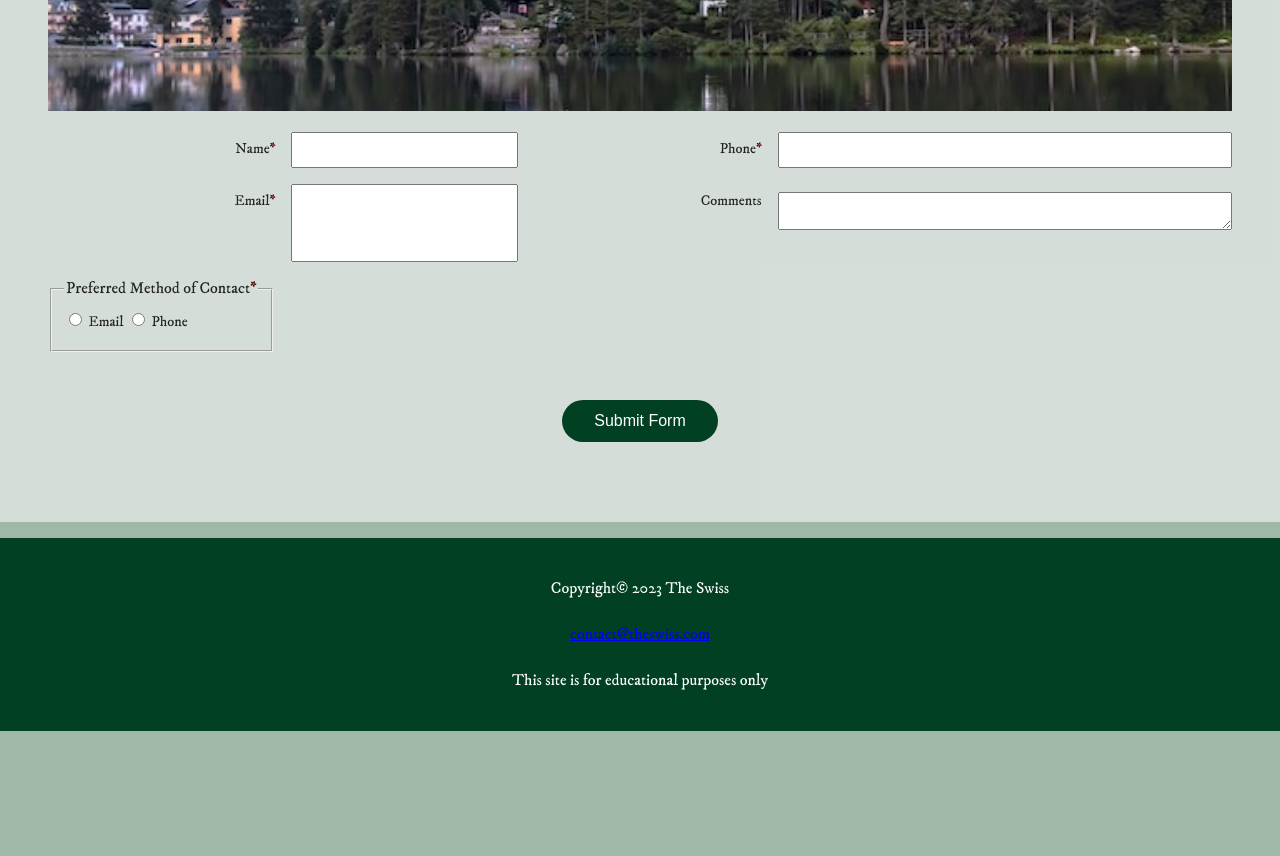
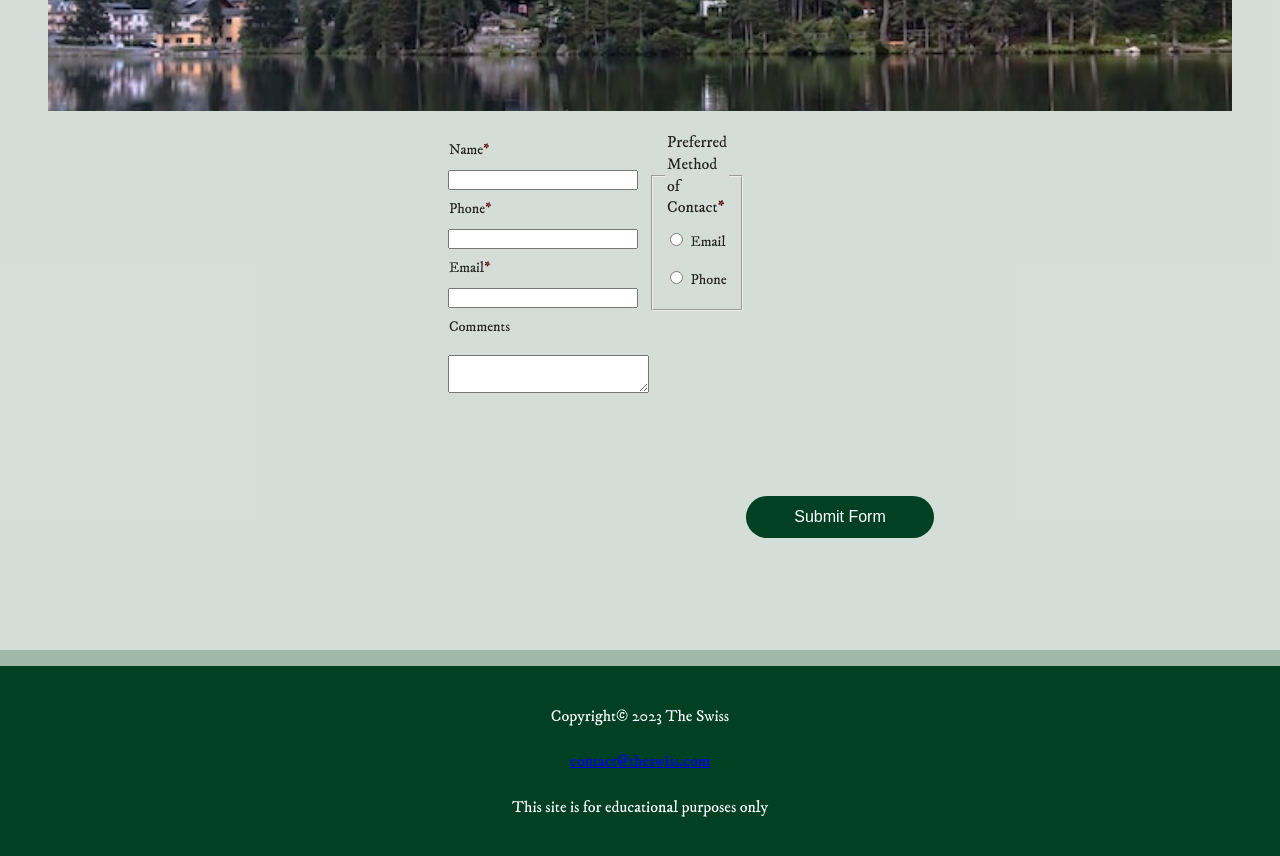
Before and after one commit to tiredgroupie/The-Swiss-resort-website, a plain HTML site: page contact.html in a window 1280 px wide. Shown: the part 1260-2116 px from the top of the page. Before the commit the page ends 1991 px from the top, so only its background shows below. Drawn offline with nearby package versions, Linux system fonts and the light colour scheme.

Commit message:
updated the form styles
i updated the form to update the website

```diff
--- a/contact.html
+++ b/contact.html
@@ -40,8 +40,8 @@
 	<section id="form">
 
 		<form action="https://wp.zybooks.com/form-viewer.php" method="POST" target="_blank">
-
-
+			<div id="grid-form">
+					<div>
             <label for="my-name">Name<span class="required">*</span></label>
 			<input type="text" name="my-name" id="my-name" required>
 			<label for="my-phone">Phone<span class="required">*</span></label>
@@ -50,7 +50,8 @@
 			<input type="email" name="my-email" id="my-email" required>
 			<label for="my-comments">Comments</label>
 			<textarea name="my-comments" id="my-comments"></textarea>
-
+					</div>
+					<div>
             <section>
                 <fieldset>
                     <legend>Preferred Method of Contact<span class="required">*</span></legend>
@@ -60,7 +61,9 @@
                     <label for="pref-phone">Phone</label>
                 </fieldset>
 			</section>
+					</div>
 			<input type="submit" name="my-submit" id="my-submit" value="Submit Form">
+			</div>
 		</form>
 	</section>
             </main>
--- a/styles.css
+++ b/styles.css
@@ -110,10 +110,14 @@ p{
     justify-items: center;
 }
 
+#grid-form{
+     display: grid;
+    grid-template-columns: 2fr 1fr 4fr 4fr;
+    padding-left: 400px;
+}
+
 form{
-    display: grid;
-    grid-template-columns: 2fr 2fr 2fr 4fr;
-    gap: 1rem 1rem;
+    gap: 2rem 2rem ;
 }
 
 .required{
@@ -129,7 +133,7 @@ input, label, textarea{
 
 label{
     margin: 0.5rem 0 0.5rem;
-    padding: 0;
+    padding: 1px 1px;
     text-align: right;
 }
 
@@ -144,13 +148,13 @@ textarea{
 
 a fieldset{
     margin: auto;
-    width: 70%;
+    width: 50%;
 }
 
 #my-submit{
     grid-column: 1/-1;
-    padding: 0.75rem 2rem;
-    margin: 2rem 0;
+    padding: 0.75rem 3rem;
+    margin: 4rem 0;
     background-color: var(--green);
     color: var(--white);
     font-size: 1rem;
```
